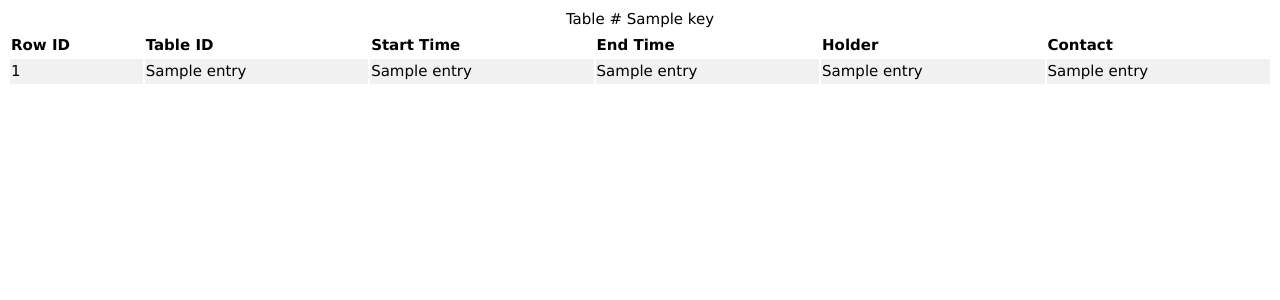
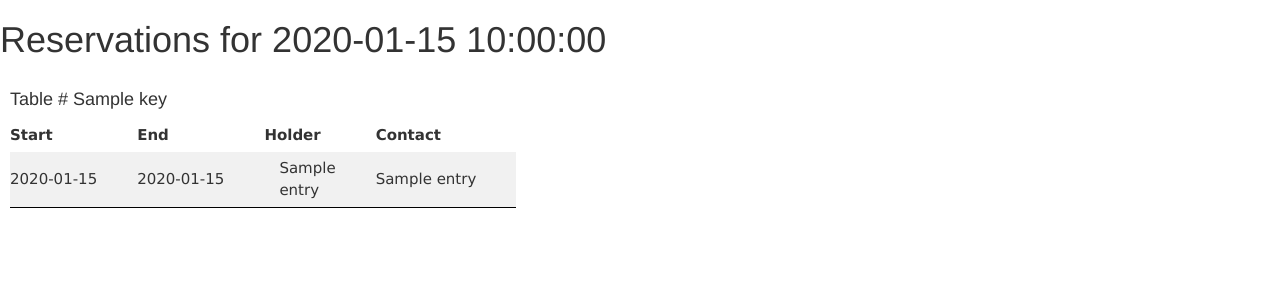
Before and after one commit to kamikaz1k/chez_dandangi, a Flask app: template templates/list_reservations.html in a window 1280 px wide. Shown: the top 300 px of the page. Run offline with Flask 2, Linux system fonts and the light colour scheme; the template is opened without the code that fills it: most values are stand-ins (such as "Sample title", 1, 10 or a date in 2020); parts of the project's set-up code (start-up, migrations or seed data) failed here and were passed over; some libraries are stand-ins or nearby versions.

Commit message:
Added bootstrap and some styling to the reservation pages

```diff
--- a/app.py
+++ b/app.py
@@ -112,7 +112,7 @@ def list_reservations(mon, day, year):
 
     # print "tables: ", tables
 
-    return render_template('list_reservations.html', tables = tables)
+    return render_template('list_reservations.html', tables = tables, date = _date)
 
 
 @app.route("/showReservationPage")
--- a/templates/list_reservations.html
+++ b/templates/list_reservations.html
@@ -3,11 +3,13 @@
 
 <head>
     <title>List of Reservations</title>
+    <link rel="stylesheet" href="https://maxcdn.bootstrapcdn.com/bootstrap/3.3.6/css/bootstrap.min.css" integrity="sha384-1q8mTJOASx8j1Au+a5WDVnPi2lkFfwwEAa8hDDdjZlpLegxhjVME1fgjWPGmkzs7" crossorigin="anonymous">
     <style>
         table {
             font-family: Verdana,sans-serif;
             font-size: 15px;
             line-height: 1.5;
+            border-bottom: 1px solid black;
         }
         tr:first {
             font-weight: bold;
@@ -15,34 +17,46 @@
         tr:nth-child(even) {
             background-color: #f1f1f1;
         }
+        td:nth-child(3) {
+            padding-left: 15px;
+            width: 100px;
+        }
+        td, th {
+            padding-right: 40px;
+            padding-top: 5px;
+            padding-bottom: 5px;
+        }
 
     </style>
 </head>
 <body>
+    <h1>Reservations for {{ date }}</h1>
     {% for key, reservations in tables.iteritems() %}
-    <table style="text-align: left; width: 100%">
-        <caption>Table # {{ key }}</caption>
+    <div style="padding:10px">
+        <table>
+            <h4>Table # {{ key }}</h4>
             <tr>
-            <th>Row ID</th>
-            <th>Table ID</th>
-            <th>Start Time</th>
-            <th>End Time</th>
+                <!-- <th>Row ID</th> -->
+                <!-- <th>Table ID</th> -->
+                <th>Start</th>
+                <th>End</th>
                 <th>Holder</th>
                 <th>Contact</th>
             </tr>
             {% for entry in reservations %}
             <tr>
-            <td>{{ entry[0] }}</td>
-            <td>{{ entry[1] }}</td>
-            <td>{{ entry[2] }}</td>
-            <td>{{ entry[3] }}</td>
+                <!-- <td>{{ entry[0] }}</td> -->
+                <!-- <td>{{ entry[1] }}</td> -->
+                <td>{{ entry[2].strftime("%H:%M") }}</td>
+                <td>{{ entry[3].strftime("%H:%M")  }}</td>
                 <td>{{ entry[4] }}</td>
                 <td>{{ entry[5] }}</td>
             </tr>
             {% else %}
-        <tr><td colspan="6">Unbelievable.  No entries here so far</td></tr>
+            <tr><td colspan="4">Reservations missing...</td></tr>
             {% endfor %}
         </table>
+    </div>
     {% endfor %}
 </body>
 </html>
```
Also changed, not shown: templates/create_reservation.html (+13 -0 lines). Lines whose indentation alone changed are shown as unchanged.
